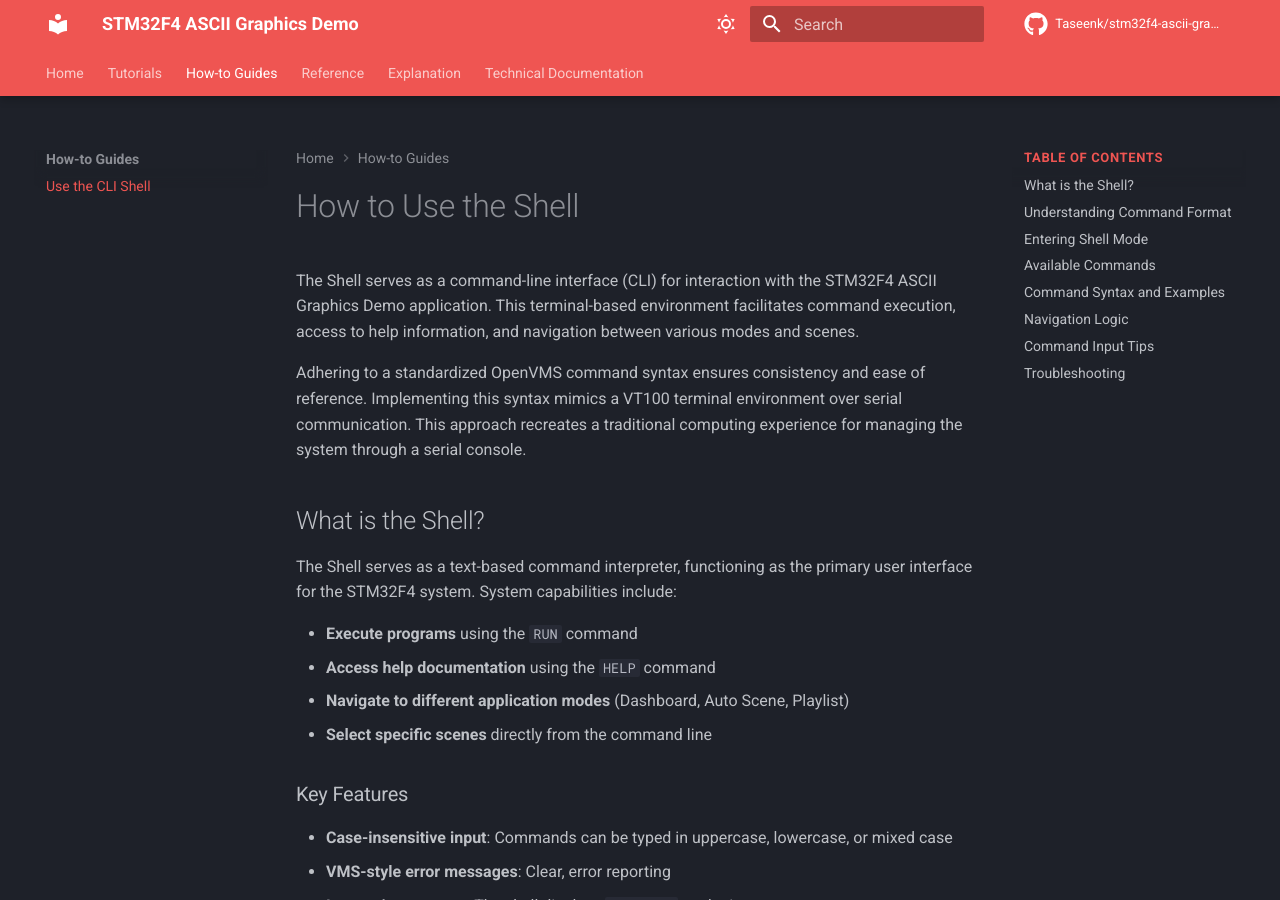
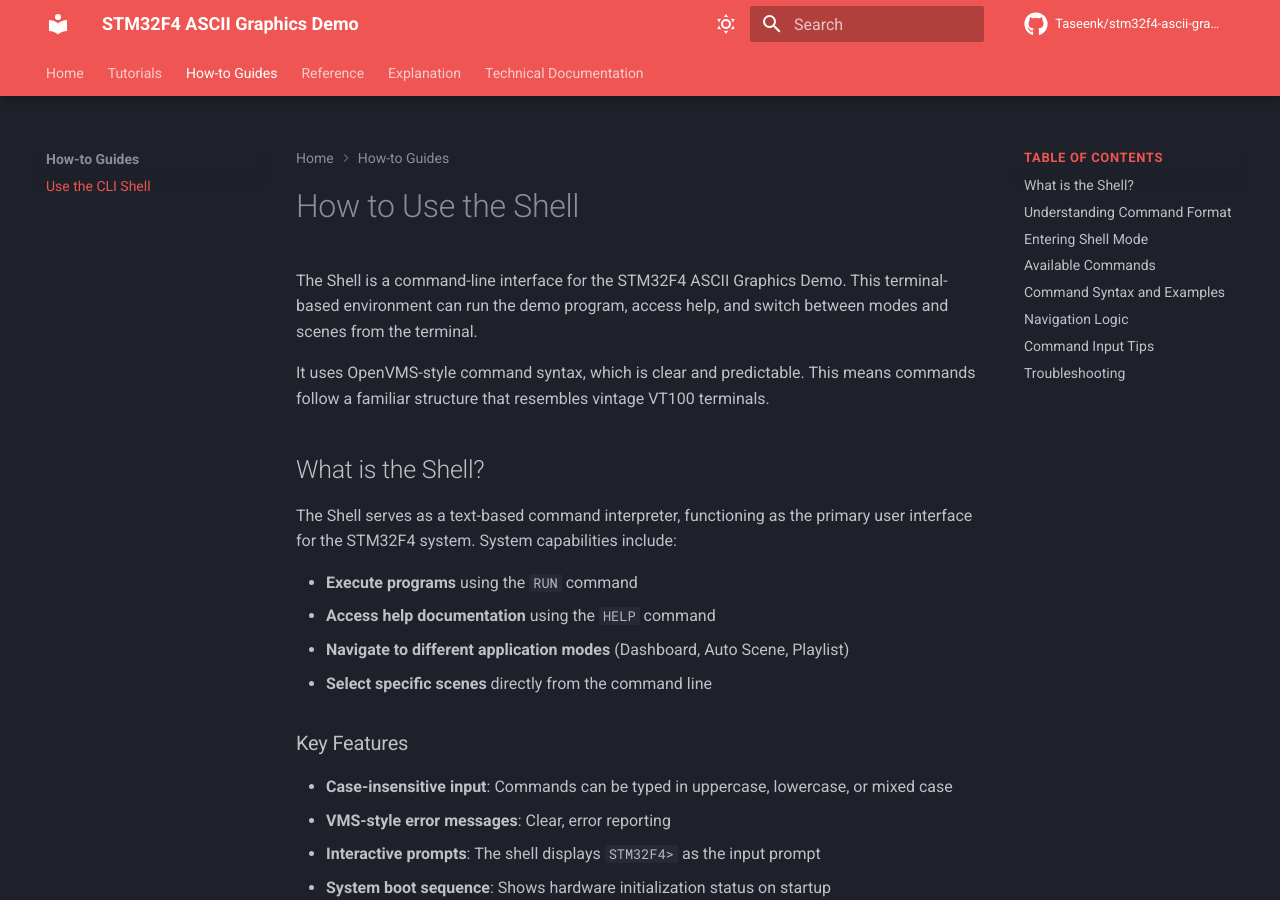
Before and after one commit to Taseenk/stm32f4-ascii-graphics-demo, an MkDocs documentation site: the page built from Docs/How-to/use-the-shell.md, in a window 1280 px wide and 900 px high. Built offline with MkDocs 1.6.1 and Material for MkDocs 9.7.7, drawn with Linux system fonts in a browser that asks for light colours; comment, search, counter and statistics services are not loaded.

Commit message:
docs(mkdocs): refine introduction and command syntax description in shell usage documentation

```diff
--- a/Docs/How-to/use-the-shell.md
+++ b/Docs/How-to/use-the-shell.md
@@ -1,8 +1,8 @@
 # How to Use the Shell
 
-The Shell serves as a command-line interface (CLI) for interaction with the STM32F4 ASCII Graphics Demo application. This terminal-based environment facilitates command execution, access to help information, and navigation between various modes and scenes.
+The Shell is a command-line interface for the STM32F4 ASCII Graphics Demo. This terminal-based environment can run the demo program, access help, and switch between modes and scenes from the terminal.
 
-Adhering to a standardized OpenVMS command syntax ensures consistency and ease of reference. Implementing this syntax mimics a VT100 terminal environment over serial communication. This approach recreates a traditional computing experience for managing the system through a serial console.
+It uses OpenVMS-style command syntax, which is clear and predictable. This means commands follow a familiar structure that resembles vintage VT100 terminals.
 
 ## What is the Shell?
 
```
